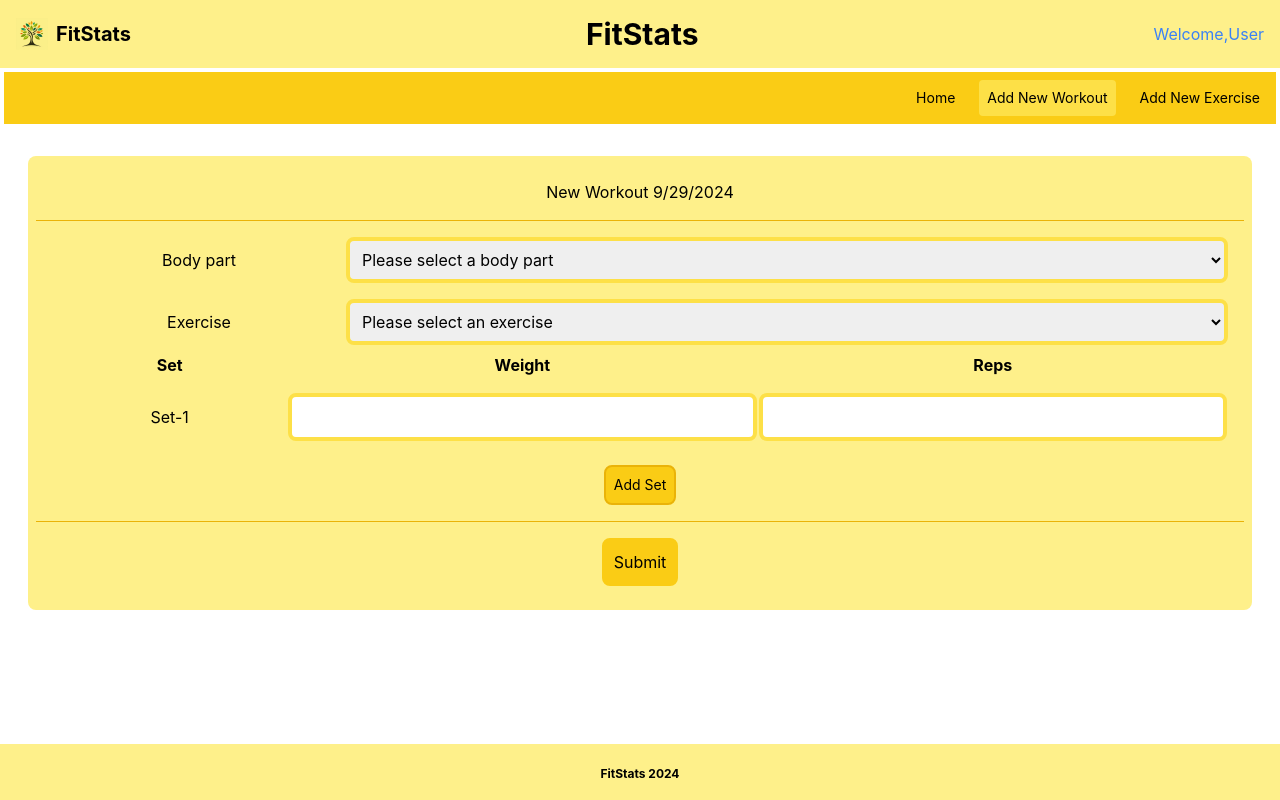
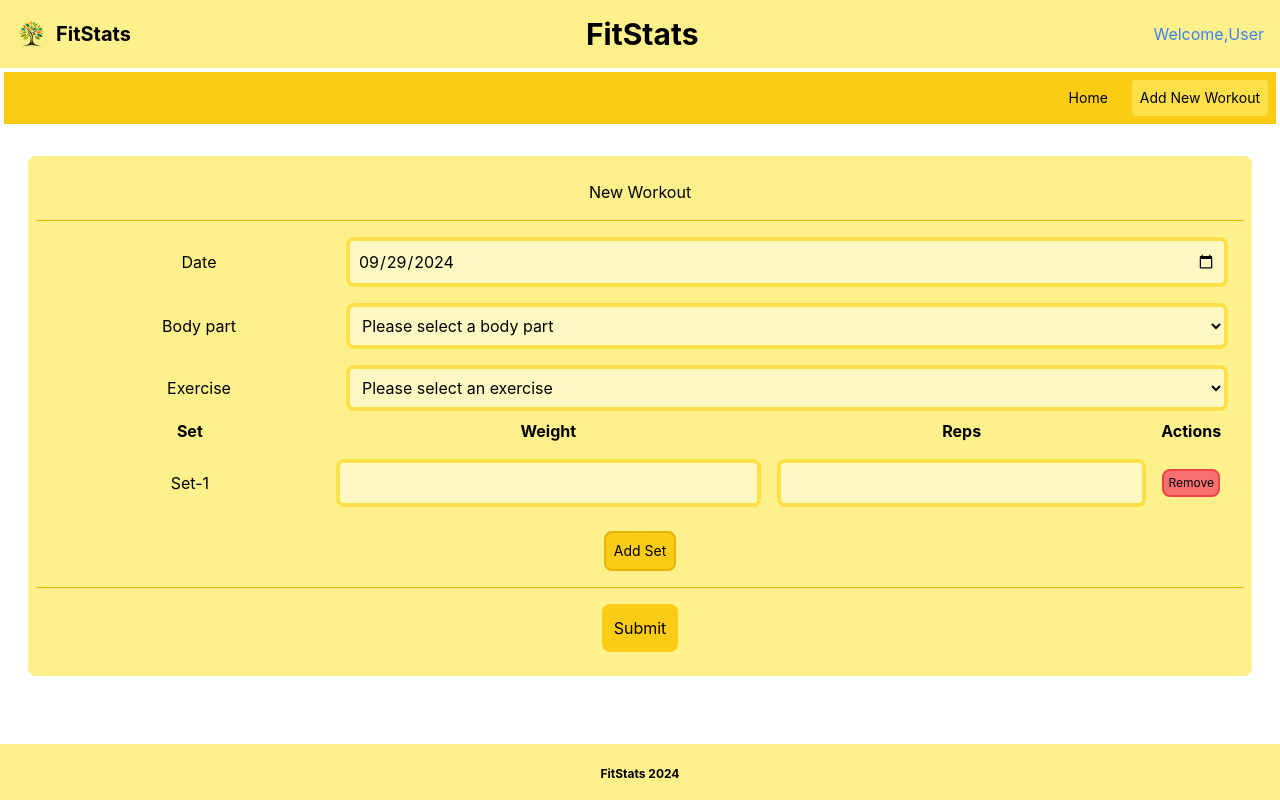
Before and after one commit to pankajmohan/fitstats, a React (Create React App) app: page /startnewworkout in a window 1280 px wide. Built offline with nearby package versions, Linux system fonts and the light colour scheme.

Commit message:
changes in navbar, startworkout and dashboard

```diff
--- a/src/components/Navbar.js
+++ b/src/components/Navbar.js
@@ -1,10 +1,10 @@
 import { NavLink } from "react-router-dom";
 
 function Navbar(){
-    return(<div className="flex flex-row justify-end items-center bg-yellow-400 m-1">
+    return(<div className="flex flex-row  justify-center md:justify-end items-center bg-yellow-400 m-1">
                 <NavLink to={"/fitstats"}className="text-sm md:text-md  p-2 m-2 rounded  hover:bg-yellow-300 nav-bar-link">Home</NavLink>
                 <NavLink to={"/startnewworkout"} className="text-sm md:text-md  p-2 m-2 rounded  hover:bg-yellow-300 nav-bar-link">Add New Workout</NavLink>
-                <NavLink to={"/addexercises"} className="text-sm md:text-md  p-2 m-2 rounded  hover:bg-yellow-300 nav-bar-link">Add New Exercise</NavLink>
+                <NavLink to={"/addexercises"} className="text-sm md:text-md  p-2 m-2 rounded  hover:bg-yellow-300 nav-bar-link hidden">Add New Exercise</NavLink>
             </div>
     )
 }
--- a/src/components/Startnewworkout.js
+++ b/src/components/Startnewworkout.js
@@ -1,13 +1,14 @@
 import Exercises from "./exercises.json";
 import { useState } from "react";
-// import { useNavigate } from "react-router-dom";
+import { useNavigate } from "react-router-dom";
 
 function Startnewworkout() {
-    let today = new Date().toLocaleDateString();
+    const today = new Date().toISOString().split('T')[0]; // Format date as YYYY-MM-DD
 
-    // const navigate = useNavigate();
+    const navigate = useNavigate();
+    const [date, setDate] = useState(today); // Set initial date to today
     const [exercises, setExercises] = useState([]);
-    const [bodypart, setbodypart] = useState("");
+    const [bodypart, setBodypart] = useState("");
     const [exercise, setExercise] = useState("");
     const [sets, setSets] = useState([{ weight: "", reps: "" }]);
 
@@ -16,11 +17,11 @@ function Startnewworkout() {
     function getExercises(e) {
         let value = e.target.value;
         let bodypartExercise = Exercises[value];
-        let optionexercises = bodypartExercise.map((key, index) => (
+        let optionExercises = bodypartExercise.map((key, index) => (
             <option key={index} value={key.exercise} className="custom-option">{key.exercise}</option>
         ));
-        setbodypart(value);
-        setExercises(optionexercises);
+        setBodypart(value);
+        setExercises(optionExercises);
     }
 
     function handleSetChange(index, event) {
@@ -34,33 +35,73 @@ function Startnewworkout() {
         setSets([...sets, { weight: "", reps: "" }]);
     }
 
-    function handlesubmit(e) {
+    function removeSet(index) {
+        setSets(sets.filter((_, i) => i !== index));
+    }
+
+    function handleSubmit(e) {
         e.preventDefault();
-        console.warn(bodypart + ',' + exercise, sets);
+
+        // Create the workout details structure
+        const workoutDetails = {
+            bodypart: bodypart,
+            exercise: exercise,
+            sets: sets
+        };
+
+        // Get existing workouts from localStorage (or initialize an empty object)
+        const existingWorkouts = JSON.parse(localStorage.getItem('workouts')) || {};
+
+        // Check if a workout already exists for the selected date
+        if (existingWorkouts[date]) {
+            existingWorkouts[date].push(workoutDetails);
+        } else {
+            existingWorkouts[date] = [workoutDetails];
+        }
+
+        // Save the updated workouts object back to localStorage
+        localStorage.setItem('workouts', JSON.stringify(existingWorkouts));
+
+        navigate('/fitstats');
     }
 
     return (
-        <form onSubmit={handlesubmit}>
+        <form onSubmit={handleSubmit}>
             <div className="grid grid-cols-1 md:grid-cols-12 m-3 gap-4">
                 <div className="bg-yellow-200 col-span-1 md:col-span-12 p-2 m-4 rounded-lg divide-y divide-solid divide-yellow-500">
-                    <h1 className="text-center p-4">New Workout {today}</h1>
+                    <h1 className="text-center p-4">New Workout</h1>
                     <div className="px-4">
+                        {/* Date Input */}
+                        <div className="flex flex-col md:flex-row items-center my-4">
+                            <label className="w-full md:w-1/4 mb-2 md:mb-0 flex justify-center text-bold">Date</label>
+                            <input
+                                type="date"
+                                name="date"
+                                value={date}
+                                onChange={(e) => setDate(e.target.value)}
+                                max={today} // Restrict input to today or earlier
+                                className="bg-yellow-100 border-4 border-yellow-300 flex-grow p-2 hover:border-yellow-500 focus:border-yellow-500 focus:outline-none rounded-lg px-2 "
+                            />
+                        </div>
+                        {/* Body part Selection */}
                         <div className="flex flex-col md:flex-row items-center my-4">
                             <label className="w-full md:w-1/4 mb-2 md:mb-0 flex justify-center text-bold">Body part</label>
-                            <select name="exercisetype" className="border-4 border-yellow-300 flex-grow p-2 hover:border-yellow-500 focus:border-yellow-500 focus:outline-none rounded-lg px-2" onChange={getExercises}>
+                            <select name="exercisetype" className="bg-yellow-100 border-4 border-yellow-300 flex-grow p-2 hover:border-yellow-500 focus:border-yellow-500 focus:outline-none rounded-lg px-2" onChange={getExercises}>
                                 <option value="" className="custom-option">Please select a body part</option>
                                 {keys.map(key => (
                                     <option key={key} value={key} className="custom-option">{key}</option>
                                 ))}
                             </select>
                         </div>
+                        {/* Exercise Selection */}
                         <div className="flex flex-col md:flex-row items-center">
                             <label className="w-full md:w-1/4 mb-2 md:mb-0 flex justify-center text-bold">Exercise</label>
-                            <select name="exercisetype" className="border-4 border-yellow-300 flex-grow p-2 hover:border-yellow-500 focus:border-yellow-500 focus:outline-none rounded-lg px-2" onChange={(e) => setExercise(e.target.value)}>
+                            <select name="exercisetype" className="bg-yellow-100 border-4 border-yellow-300 flex-grow p-2 hover:border-yellow-500 focus:border-yellow-500 focus:outline-none rounded-lg px-2" onChange={(e) => setExercise(e.target.value)}>
                                 <option value="" className="custom-option">Please select an exercise</option>
                                 {exercises}
                             </select>
                         </div>
+                        {/* Sets Table */}
                         <div className="">
                             <table className="min-w-full bg-yellow-200 px-4">
                                 <thead>
@@ -68,29 +109,39 @@ function Startnewworkout() {
                                         <th className="py-2 w-1/5">Set</th>
                                         <th className="py-2 w-2/5">Weight</th>
                                         <th className="py-2 w-2/5">Reps</th>
+                                        <th className="py-2 w-1/5">Actions</th>
                                     </tr>
                                 </thead>
                                 <tbody>
                                     {sets.map((set, index) => (
                                         <tr key={index}>
-                                            <td className="py-2 text-center w-1/5">Set-{index + 1}</td>
-                                            <td className="py-2 w-2/5">
+                                            <td className="py-2 text-center w-1/4">Set-{index + 1}</td>
+                                            <td className="p-2 w-1/4">
                                                 <input
                                                     type="number"
                                                     name="weight"
                                                     value={set.weight}
                                                     onChange={(e) => handleSetChange(index, e)}
-                                                    className="border-4 border-yellow-300 flex-grow p-2 hover:border-yellow-500 focus:border-yellow-500 focus:outline-none rounded-lg px-2 w-full"
+                                                    className="bg-yellow-100 border-4 border-yellow-300 flex-grow p-2 hover:border-yellow-500 focus:border-yellow-500 focus:outline-none rounded-lg px-2 w-full"
                                                 />
                                             </td>
-                                            <td className="py-2 w-2/5">
+                                            <td className="p-2 w-1/4">
                                                 <input
                                                     type="number"
                                                     name="reps"
                                                     value={set.reps}
                                                     onChange={(e) => handleSetChange(index, e)}
-                                                    className="border-4 border-yellow-300 flex-grow p-2 hover:border-yellow-500 focus:border-yellow-500 focus:outline-none rounded-lg px-2 w-full"
+                                                    className="bg-yellow-100 border-4 border-yellow-300 flex-grow p-2 hover:border-yellow-500 focus:border-yellow-500 focus:outline-none rounded-lg px-2 w-full"
                                                 />
+                                            </td>
+                                            <td className="p-2 w-1/5 text-center">
+                                                <button
+                                                    type="button"
+                                                    onClick={() => removeSet(index)}
+                                                    className="bg-red-400 border-2 border-red-500 p-1 text-xs rounded-lg"
+                                                >
+                                                    Remove
+                                                </button>
                                             </td>
                                         </tr>
                                     ))}
@@ -104,12 +155,11 @@ function Startnewworkout() {
                         </div>
                     </div>
                     <div className="flex items-center text-center justify-center p-4">
-                            <button className="rounded-lg border-4 border-yellow-400 bg-yellow-400 p-2">Submit</button>
+                        <button className="rounded-lg border-4 border-yellow-400 bg-yellow-400 p-2">Submit</button>
                     </div>
                 </div>
             </div>
         </form>
-
     );
 }
 
```
Also changed, not shown: src/components/Dashboard.js (+38 -4 lines).
